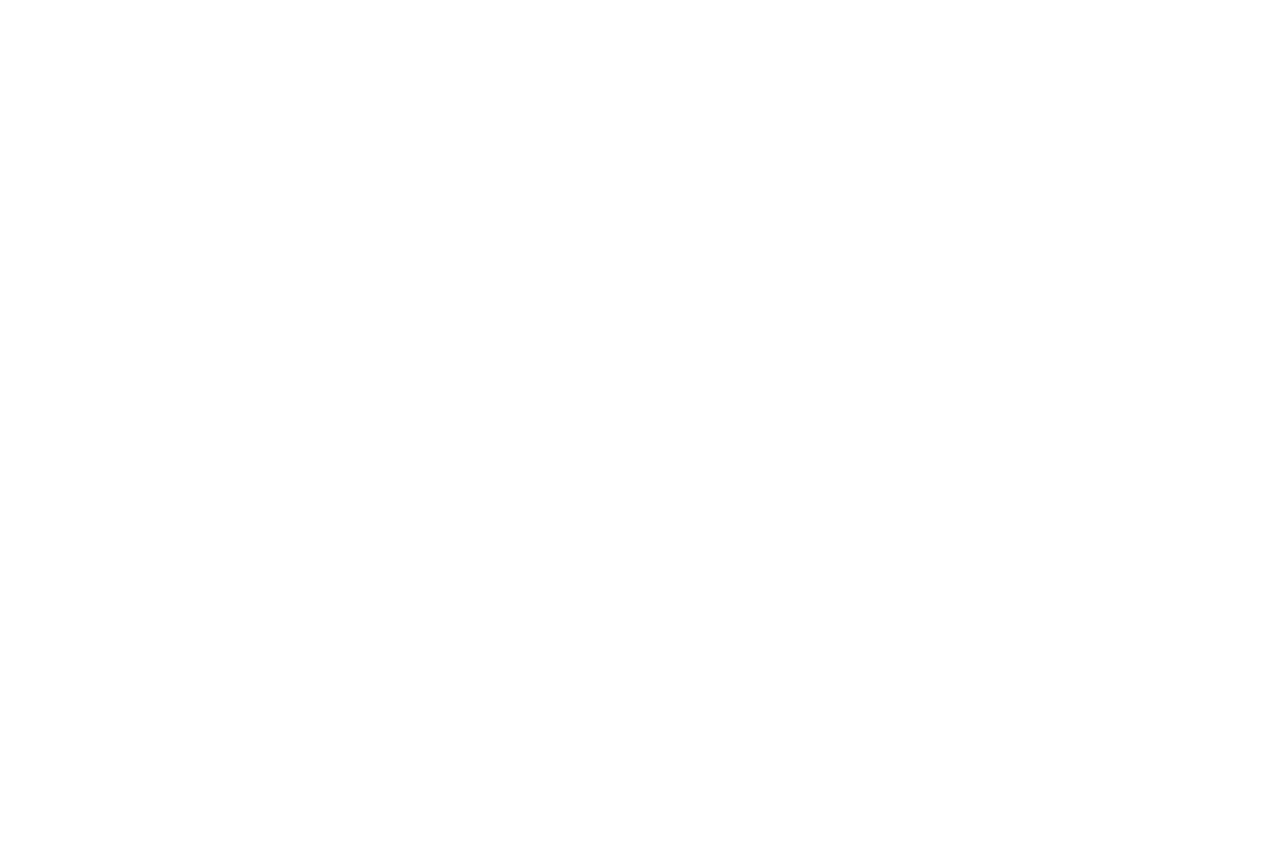
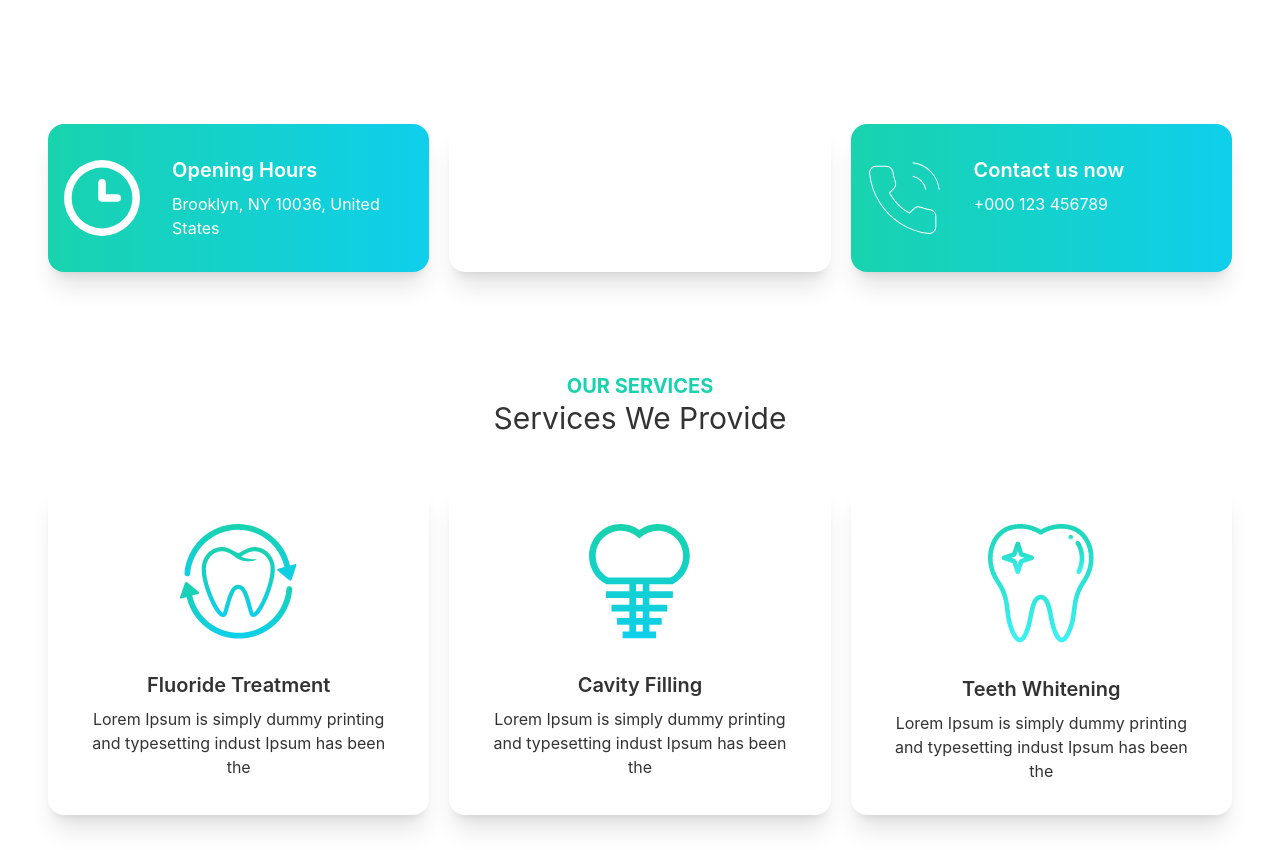
Before and after one commit to AryanPiash/doctors-portal, a React (Create React App) app: page / in a window 1280 px wide. Shown: the part 740-1608 px from the top of the page. Before the commit the page ends 864 px from the top, so only its background shows below. Built offline with nearby package versions, Linux system fonts and the light colour scheme.

Commit message:
added card info with dynamic data and syles

```diff
--- a/src/Pages/Home/Banner.js
+++ b/src/Pages/Home/Banner.js
@@ -1,12 +1,12 @@
 import React from 'react';
 import chair from '../../assets/images/chair.png'
-// import bgImg from '../../assets/images/bg.png'
+
 
 const Banner = () => {
     return (
-        <div className="hero min-h-screen px-12">
+        <div className="hero min-h-screen">
             <div className="hero-content flex-col lg:flex-row-reverse">
-                <img src={chair} className="max-w-sm rounded-lg shadow-2xl" />
+                <img src={chair} className="max-w-sm rounded-lg shadow-2xl" alt='' />
                 <div>
                     <h1 className="text-5xl font-bold">Your New Smile Starts Here</h1>
                     <p className="py-6">Provident cupiditate voluptatem et in. Quaerat fugiat ut assumenda excepturi exercitationem quasi. In deleniti eaque aut repudiandae et a id nisi.</p>
--- a/src/Pages/Home/Home.js
+++ b/src/Pages/Home/Home.js
@@ -1,10 +1,14 @@
 import React from 'react';
 import Banner from './Banner';
+import Info from './Info';
+import Services from './Services';
 
 const Home = () => {
     return (
-        <div>
+        <div className='px-12'>
             <Banner></Banner>
+            <Info></Info>
+            <Services></Services>
         </div>
     );
 };
--- /dev/null
+++ b/src/Pages/Home/Info.js
@@ -0,0 +1,20 @@
+import React from 'react';
+import InfoCard from './InfoCard';
+import clock from '../../assets/icons/clock.svg'
+import marker from '../../assets/icons/marker.svg'
+import phone from '../../assets/icons/phone.svg'
+
+const Info = () => {
+    return (
+        <div className='grid grid-cols-1 lg:grid-cols-3 gap-5 mb-5'>
+            <InfoCard
+                cardTitle='Opening Hours' description='Brooklyn, NY 10036, United States' img={clock} cardBg='bg-gradient-to-r from-secondary to-primary'></InfoCard>
+            <InfoCard
+                cardTitle='Visit our location' description='Brooklyn, NY 10036, United States' img={marker} cardBg='bg-accent'></InfoCard>
+            <InfoCard
+                cardTitle='Contact us now' description='+000 123 456789' img={phone} cardBg='bg-gradient-to-r from-secondary to-primary'></InfoCard>
+        </div>
+    );
+};
+
+export default Info;
--- /dev/null
+++ b/src/Pages/Home/InfoCard.js
@@ -0,0 +1,17 @@
+import React from 'react';
+
+const InfoCard = ({cardTitle,description,img,cardBg}) => {
+    return (
+        <div className={`card lg:card-side bg-base-100 shadow-xl ${cardBg}`}>
+            <figure className='pl-4'>
+                <img src={img} alt="Album"/>
+            </figure>
+            <div className="card-body text-white">
+                <h2 className="card-title">{cardTitle}</h2>
+                <p>{description}</p>
+            </div>
+        </div>
+    );
+};
+
+export default InfoCard;
--- /dev/null
+++ b/src/Pages/Home/Service.js
@@ -0,0 +1,18 @@
+import React from 'react';
+
+const Service = ({service}) => {
+    const {img,name,description} = service
+    return (
+        <div className="card bg-base-100 shadow-xl my-12">
+            <figure className="px-10 pt-10">
+                <img src={img} alt="Shoes" className="rounded-xl" />
+            </figure>
+            <div className="card-body items-center text-center">
+                <h2 className="card-title">{name}</h2>
+                <p>{description}</p>
+            </div>
+        </div>
+    );
+};
+
+export default Service;
--- /dev/null
+++ b/src/Pages/Home/Services.js
@@ -0,0 +1,48 @@
+import React from 'react';
+import fluoride from '../../assets/images/fluoride.png'
+import cavity from '../../assets/images/cavity.png'
+import whitening from '../../assets/images/whitening.png'
+import Service from './Service';
+
+const Services = () => {
+    const services = [
+        {
+            _id: 1,
+            img: fluoride,
+            name: 'Fluoride Treatment',
+            description: 'Lorem Ipsum is simply dummy printing and typesetting indust Ipsum has been the'
+        },
+        {
+            _id: 2,
+            img: cavity,
+            name: 'Cavity Filling',
+            description: 'Lorem Ipsum is simply dummy printing and typesetting indust Ipsum has been the'
+        },
+        {
+            _id: 3,
+            img: whitening,
+            name: 'Teeth Whitening',
+            description: 'Lorem Ipsum is simply dummy printing and typesetting indust Ipsum has been the'
+        },
+    ]
+
+    return (
+        <div className='py-20'>
+            <div className='text-center'>
+                <h3 className='text-secondary font-bold uppercase text-xl'>Our Services</h3>
+                <h2 className='text-3xl'>Services We Provide</h2>
+            </div>
+
+            <div className='grid grid-cols-1 lg:grid-cols-3 gap-5'>
+                {
+                    services.map(service => <Service
+                     key={service._id}
+                     service={service}
+                    ></Service>)
+                }
+            </div>
+        </div>
+    );
+};
+
+export default Services;
```
